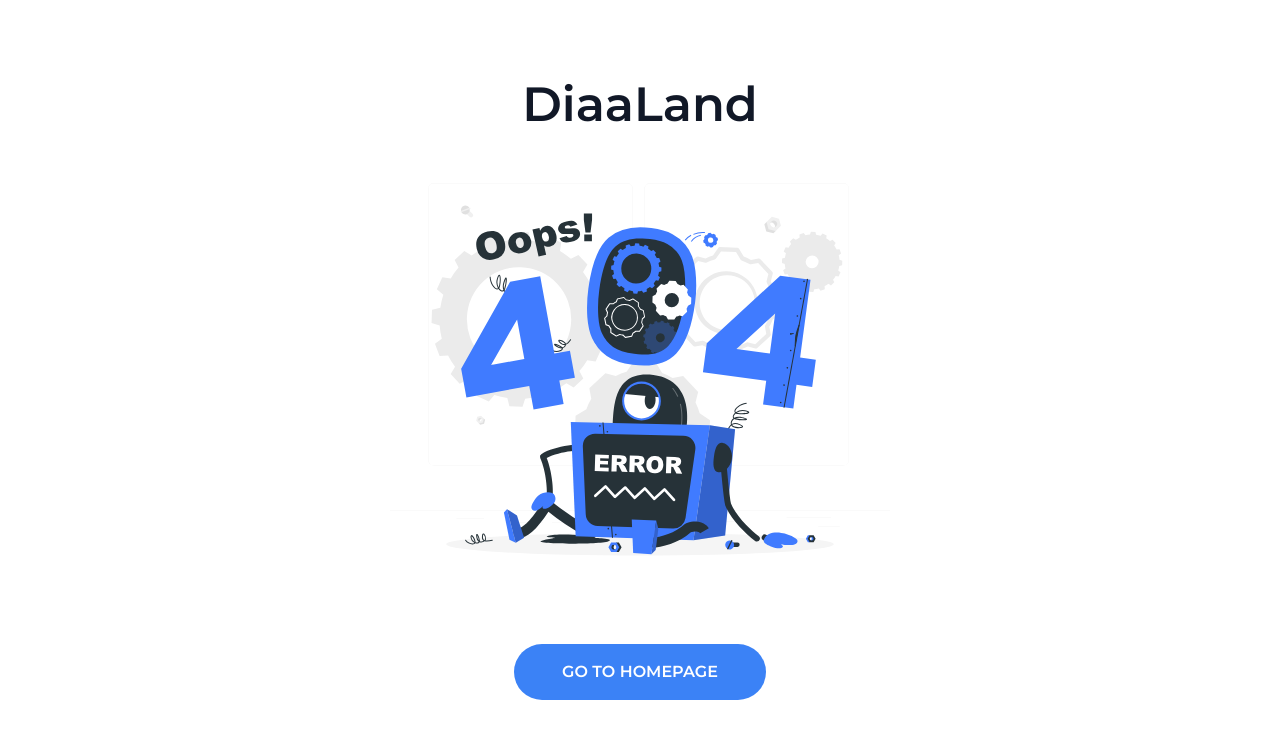
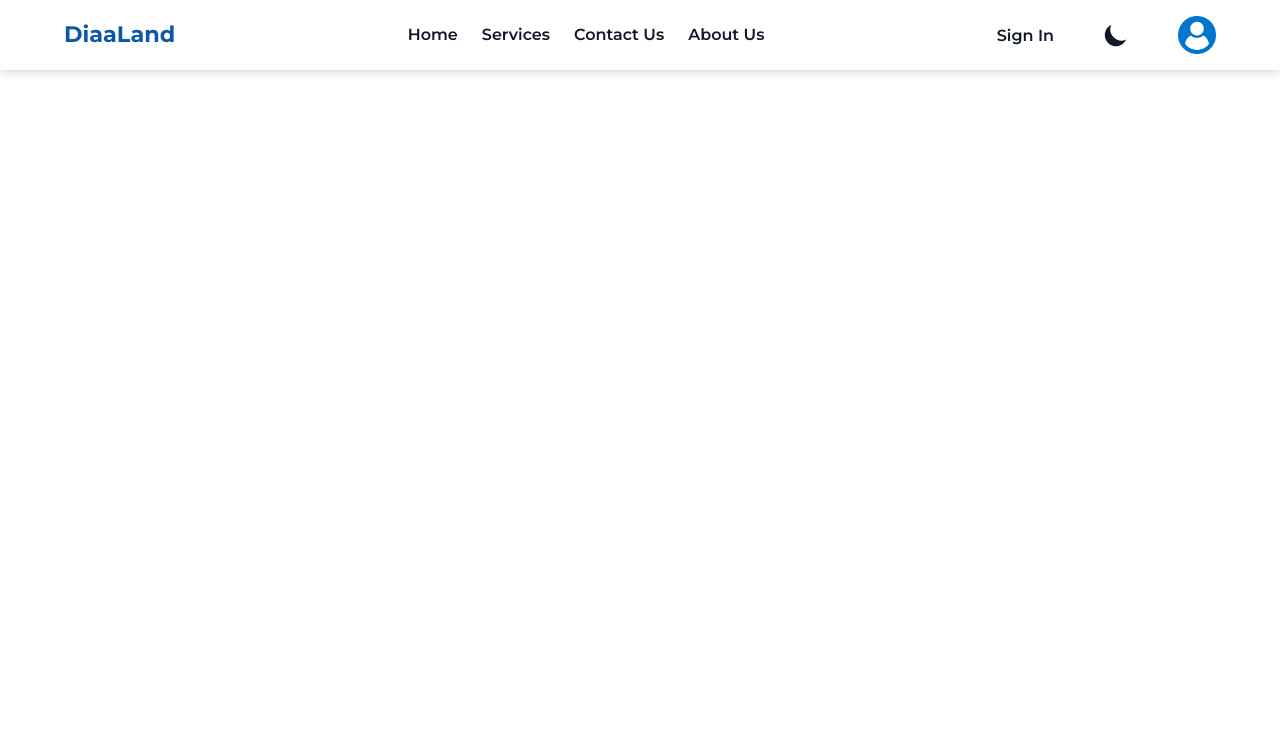
Before and after one commit to el-barae/Diaaland-FE, a Next.js app: page /Dashboards/Admin in a window 1280 px wide. Before the commit this address had no page. Shown: the top 738 px of the page. Built offline with nearby package versions, Linux system fonts and the light colour scheme; no server answers.

Commit message:
create admin page

```diff
--- /dev/null
+++ b/app/Dashboards/Admin/page.tsx
@@ -0,0 +1,20 @@
+'use client'
+import Image from 'next/image'
+import { useState ,useEffect} from "react"
+import axios from 'axios'
+import React from 'react';
+import Cookies from 'js-cookie';
+import './style.scss';
+import {ThemeProvider} from 'next-themes'
+import Navbar from '@/components/HomePage/Navbar/Navbar'
+
+const Admin = () =>{
+    return (
+        <ThemeProvider enableSystem={true} attribute="class">
+            <Navbar/>
+            <h1>Page Admin</h1>
+        </ThemeProvider>
+    );
+}
+
+  export default Admin;
--- /dev/null
+++ b/app/Dashboards/Admin/style.scss
@@ -0,0 +1 @@
+@import '@/app/globals.scss';
```
